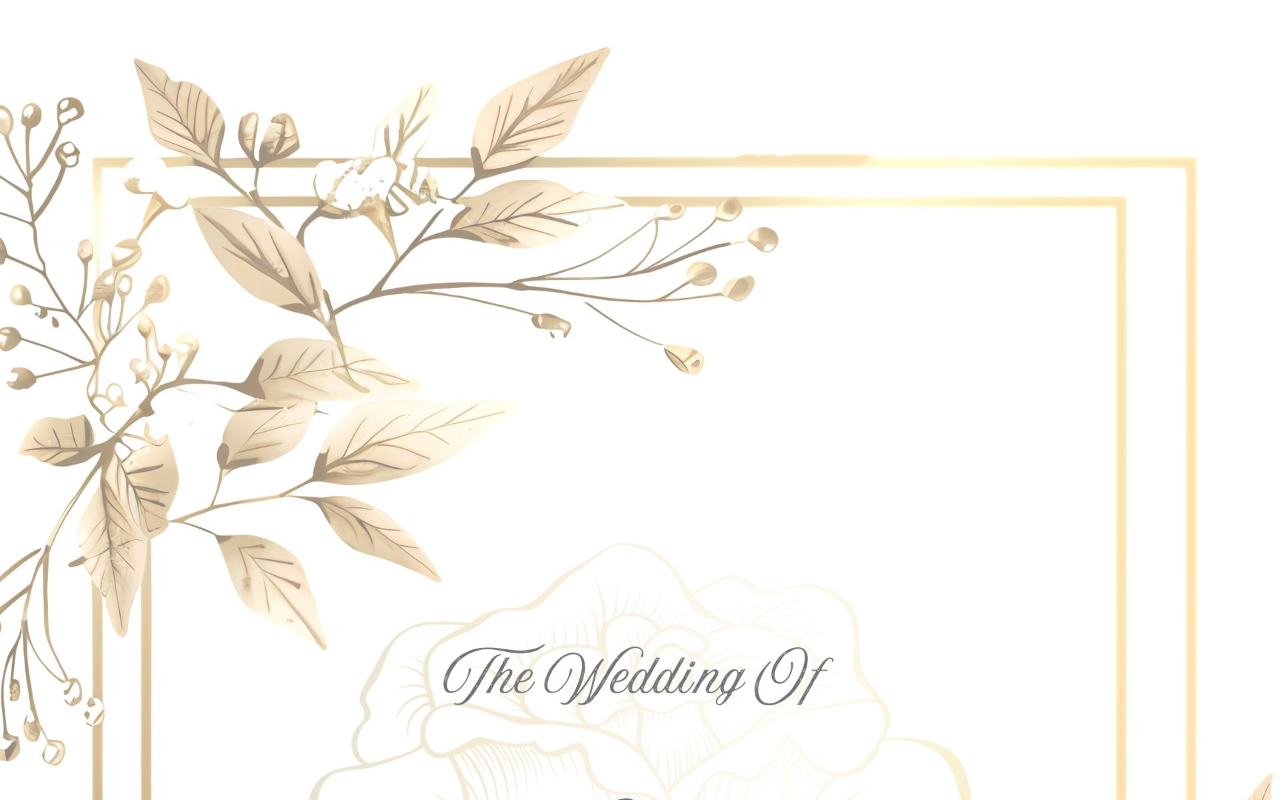
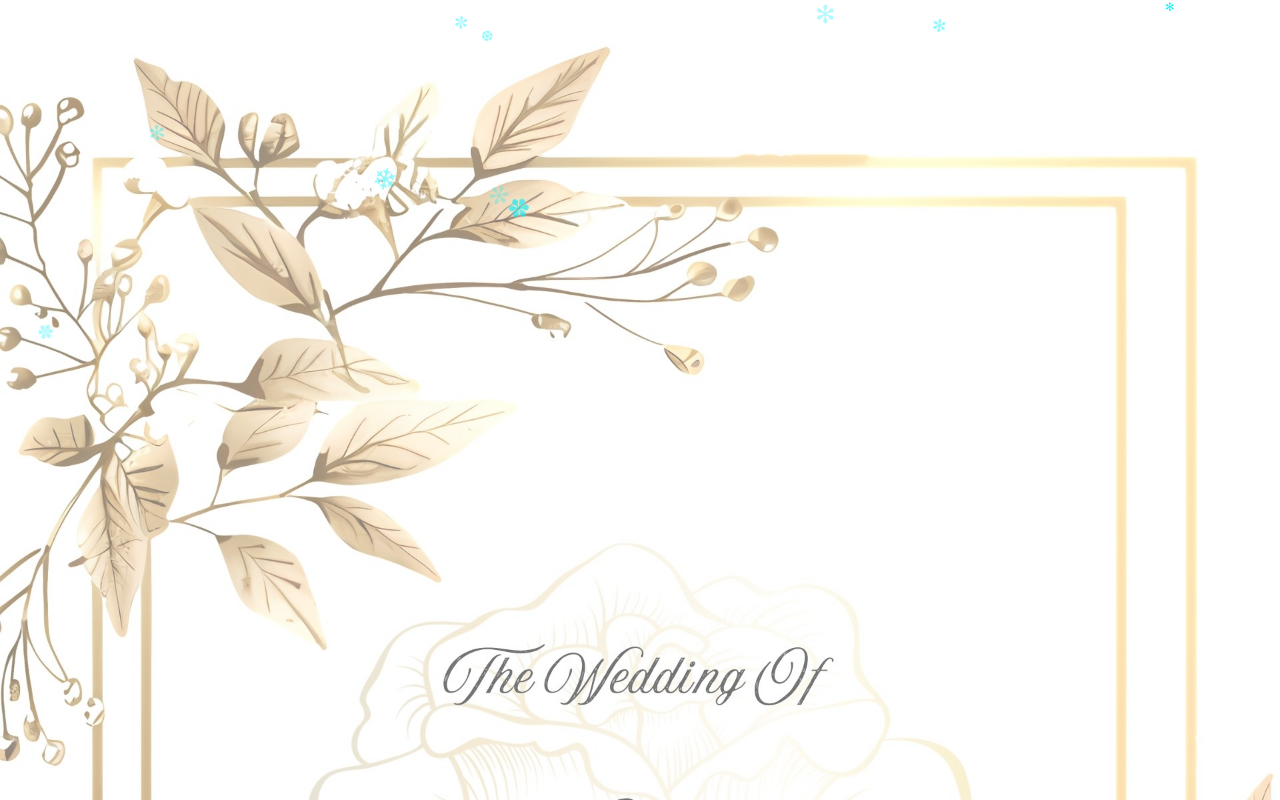
Before and after one commit to Edy-and-Priska/WeddingDay, a plain HTML site: page index.html in a window 1280 px wide. Both pictures are taken after a click on the button "Buka Undangan". Drawn offline with Linux system fonts and the light colour scheme.

Commit message:
Update index.html

```diff
--- a/index.html
+++ b/index.html
@@ -317,9 +317,43 @@
       }
     }
   </style>
+
+  <style>
+    /* Snowflakes styling */
+#snowflakesContainer {
+  position: fixed;
+  top: 0;
+  left: 0;
+  width: 100%;
+  height: 100%;
+  pointer-events: none;
+  z-index: 9999;
+}
+
+.snowflake {
+  position: absolute;
+  color: #14edf5;
+  font-size: 1em;
+  pointer-events: none;
+  animation: fall linear forwards;
+  z-index: 1000;
+  opacity: 0.8;
+  text-shadow: 0 0 5px rgba(255, 255, 255, 0.5);
+}
+
+@keyframes fall {
+  to {
+    transform: translateY(100vh) rotate(360deg);
+    opacity: 0;
+  }
+}
+  </style>
 </head>
 
 <body>
+   <!-- Snowflakes Container -->
+   <div id="snowflakesContainer"></div>
+
   <!-- ===== LANDING PAGE ===== -->
   <div class="landing-container" id="landingPage">
     <div>
@@ -596,6 +630,9 @@
       // Play music
       music.play().catch(e => console.log("Music play failed. User may need to interact first."));
 
+      // Start infinite snowflakes
+     startSnowfall();
+
       // Fade out landing page
       landingPage.classList.add('fade-out');
       setTimeout(() => {
@@ -606,6 +643,59 @@
       mainContent.style.display = 'block';
       mainContent.classList.add('fade-in');
     });
+
+    // Infinite snowflake variables
+let snowInterval;
+const snowflakeSymbols = ['❄', '❆', '✻', '✼', '✽'];
+
+function startSnowfall() {
+  const container = document.getElementById('snowflakesContainer');
+
+  // Clear any existing interval
+  if (snowInterval) clearInterval(snowInterval);
+
+  // Create initial batch of snowflakes
+  createSnowflakes(container);
+
+  // Keep creating new snowflakes every 300ms
+  snowInterval = setInterval(() => {
+    createSnowflakes(container);
+  }, 300);
+}
+
+function createSnowflakes(container) {
+  // Create 3-5 snowflakes at a time
+  const count = Math.floor(Math.random() * 3) + 3;
+
+  for (let i = 0; i < 1; i++) {
+    const snowflake = document.createElement('div');
+    const randomSymbol = snowflakeSymbols[Math.floor(Math.random() * snowflakeSymbols.length)];
+    snowflake.innerHTML = randomSymbol;
+    snowflake.classList.add('snowflake');
+
+    // Random properties
+    const size = Math.random() * 1.5 + 0.5;
+    const startX = Math.random() * window.innerWidth;
+    const duration = Math.random() * 5 + 5; // Longer duration (5-10 seconds)
+    const delay = Math.random() * 2;
+    const opacity = Math.random() * 0.7 + 0.3;
+
+    snowflake.style.left = `${startX}px`;
+    snowflake.style.fontSize = `${size}em`;
+    snowflake.style.animationDuration = `${duration}s`;
+    snowflake.style.animationDelay = `${delay}s`;
+    snowflake.style.opacity = opacity;
+
+    container.appendChild(snowflake);
+
+    // Remove snowflake after animation completes
+    setTimeout(() => {
+      if (snowflake.parentNode) {
+        snowflake.remove();
+      }
+    }, (duration + delay) * 1000);
+  }
+}
 
     // Wedding Album Script
     (function() {
```
